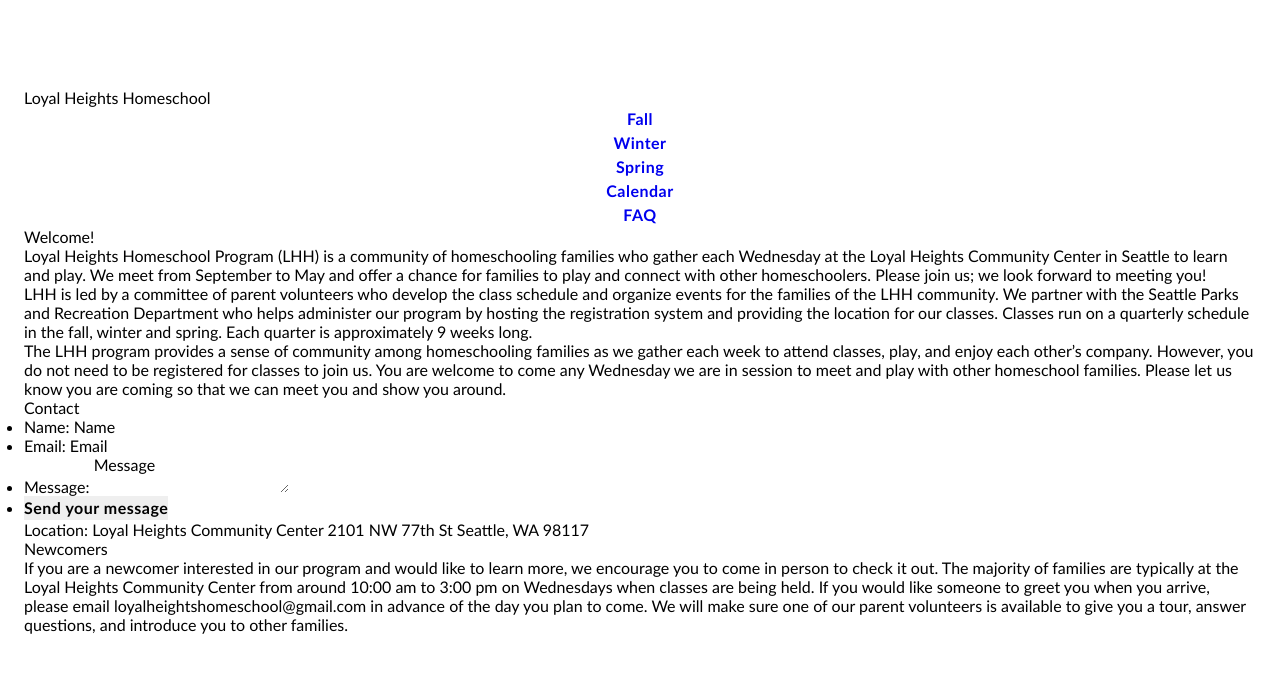
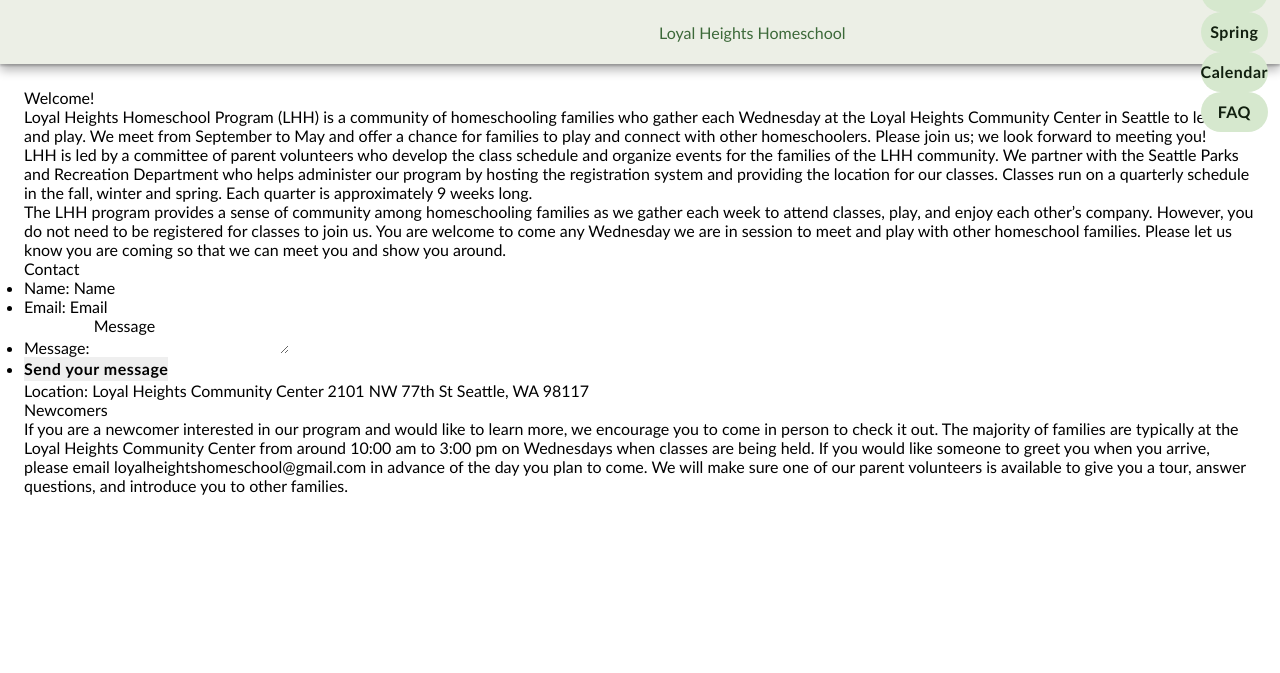
Before and after one commit to loyalheightshomeschool/loyalheightshomeschool.github.io, a Jekyll site: the page built from index.md, in a window 1280 px wide. Shown: the top 673 px of the page. Built offline with Jekyll 4.4.1, drawn with Linux system fonts in a browser that asks for light colours.

Commit message:
Update default.html

```diff
--- a/_layouts/default.html
+++ b/_layouts/default.html
@@ -7,16 +7,17 @@
     <link rel="stylesheet" href="/assets/css/styles.css">
   </head>
   <body>
-    <nav class="top-app-bar__small">
-      <h1 class="headline">{{ site.title }}</h1>
-
-      <a href="/quarters/2024-fall.html" class="button">Fall</a>
-      <a href="/quarters/2025-winter.html" class="button">Winter</a>
-      <a href="/quarters/2025-spring.html" class="button">Spring</a>
-      <a href="/calendar.html" class="button">Calendar</a>
-      <a href="/faq.html" class="button">FAQ</a>
-    </nav>
-     <h1>{{ page.title }}</h1>
+    <div class="app-bar top small">
+      <a class="home-link" href=""><svg class="leading-icon"></svg><h1 class="headline">{{ site.title }}</h1></a>
+      <nav>
+        <a href="/quarters/2024-fall.html" class="button common filled-tonal">Fall</a>
+        <a href="/quarters/2025-winter.html" class="button common filled-tonal">Winter</a>
+        <a href="/quarters/2025-spring.html" class="button common filled-tonal">Spring</a>
+        <a href="/calendar.html" class="button common filled-tonal">Calendar</a>
+        <a href="/faq.html" class="button common filled-tonal">FAQ</a>
+      </nav>
+    </div>
+    <h1>{{ page.title }}</h1>
     {{ content }}
   </body>
 </html>
```
